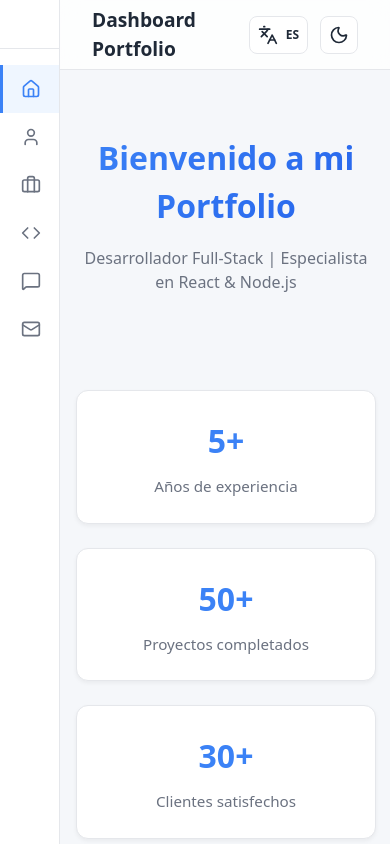
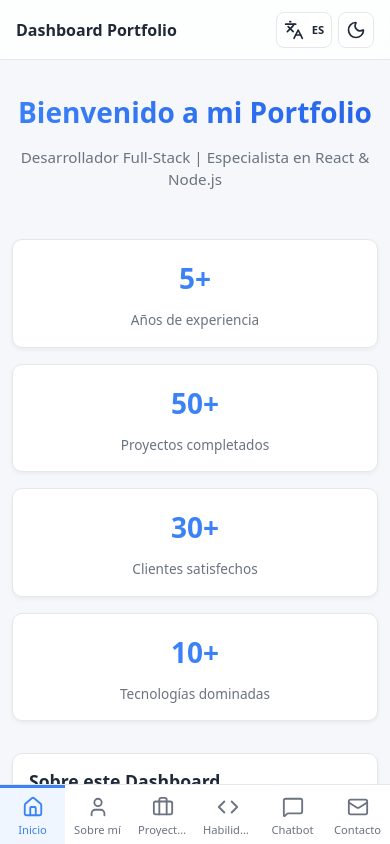
Before and after one commit to xabware/portfolio, a React (Vite) app: page / in a window 390 px wide. Shown: the top 844 px of the page. Built offline with nearby package versions, Linux system fonts and the light colour scheme.

Commit message:
optimizo css para móviles

```diff
--- a/src/App.css
+++ b/src/App.css
@@ -24,12 +24,32 @@
   width: 100%;
 }
 
+/* Tablet */
+@media (max-width: 1024px) {
+  .content-area {
+    padding: 1.5rem;
+  }
+}
+
+/* Mobile */
 @media (max-width: 768px) {
   .main-content {
-    margin-left: 60px;
+    margin-left: 0;
+    padding-bottom: 60px;
   }
 
   .content-area {
     padding: 1rem;
+    margin-top: 60px;
+  }
+
+  .section-content {
+    width: 100%;
   }
 }
+
+@media (max-width: 480px) {
+  .content-area {
+    padding: 0.75rem;
+  }
+}
--- a/src/components/Card.css
+++ b/src/components/Card.css
@@ -17,9 +17,35 @@
   font-size: 1.25rem;
   font-weight: 600;
   color: var(--text-primary);
+  line-height: 1.3;
 }
 
 .card-content {
   color: var(--text-secondary);
   line-height: 1.6;
 }
+
+@media (max-width: 768px) {
+  .card {
+    padding: 1.25rem;
+  }
+
+  .card-title {
+    font-size: 1.15rem;
+  }
+
+  .card-content {
+    font-size: 0.9rem;
+  }
+}
+
+@media (max-width: 480px) {
+  .card {
+    padding: 1rem;
+    border-radius: 10px;
+  }
+
+  .card-title {
+    font-size: 1.1rem;
+  }
+}
--- a/src/components/Chatbot.css
+++ b/src/components/Chatbot.css
@@ -193,7 +193,71 @@
 }
 
 @media (max-width: 768px) {
+  .chatbot-container {
+    height: calc(100vh - 140px);
+  }
+
+  .chatbot-messages {
+    padding: 1rem;
+  }
+
   .message-content {
     max-width: 85%;
   }
+
+  .message-content p {
+    font-size: 0.9rem;
+  }
+
+  .chatbot-input {
+    padding: 0.75rem 1rem;
+    gap: 0.5rem;
+  }
+
+  .chatbot-input input {
+    padding: 0.75rem;
+    font-size: 0.9rem;
+  }
+
+  .chatbot-input button {
+    padding: 0.75rem 1rem;
+  }
 }
+
+@media (max-width: 480px) {
+  .chatbot-container {
+    height: calc(100vh - 130px);
+  }
+
+  .chatbot-messages {
+    padding: 0.75rem;
+    gap: 0.75rem;
+  }
+
+  .message-icon {
+    width: 32px;
+    height: 32px;
+  }
+
+  .message-content {
+    max-width: 80%;
+    padding: 0.75rem 1rem;
+  }
+
+  .message-content p {
+    font-size: 0.875rem;
+  }
+
+  .chatbot-input {
+    padding: 0.5rem;
+  }
+
+  .chatbot-input input {
+    padding: 0.625rem 0.75rem;
+    font-size: 0.875rem;
+  }
+
+  .chatbot-input button {
+    padding: 0.625rem 0.875rem;
+  }
+}
--- a/src/components/Header.css
+++ b/src/components/Header.css
@@ -44,6 +44,8 @@
   gap: 0.5rem;
   color: var(--text-primary);
   transition: all 0.2s ease;
+  min-width: 40px;
+  min-height: 40px;
 }
 
 .language-toggle span {
@@ -59,10 +61,40 @@
 
 @media (max-width: 768px) {
   .header {
-    left: 60px;
+    left: 0;
+    height: 60px;
+  }
+
+  .header-content {
+    padding: 0 1rem;
   }
 
   .header h1 {
-    font-size: 1.2rem;
+    font-size: 1.1rem;
+  }
+
+  .header-actions {
+    gap: 0.5rem;
+  }
+
+  .theme-toggle,
+  .language-toggle {
+    padding: 0.4rem;
+    min-width: 36px;
+    min-height: 36px;
+  }
+
+  .language-toggle span {
+    font-size: 0.7rem;
   }
 }
+
+@media (max-width: 480px) {
+  .header h1 {
+    font-size: 1rem;
+  }
+
+  .header-actions {
+    gap: 0.4rem;
+  }
+}
--- a/src/components/Sidebar.css
+++ b/src/components/Sidebar.css
@@ -9,6 +9,7 @@
   left: 0;
   top: 0;
   transition: all 0.3s ease;
+  z-index: 999;
 }
 
 .sidebar-header {
@@ -28,6 +29,7 @@
   flex-direction: column;
   padding: 1rem 0;
   flex: 1;
+  overflow-y: auto;
 }
 
 .sidebar-item {
@@ -59,20 +61,61 @@
 
 .sidebar-item svg {
   flex-shrink: 0;
+  width: 20px;
+  height: 20px;
 }
 
+/* Mobile: barra inferior fija */
 @media (max-width: 768px) {
   .sidebar {
-    width: 60px;
+    width: 100%;
+    height: 60px;
+    top: auto;
+    bottom: 0;
+    border-right: none;
+    border-top: 1px solid var(--border-color);
+    flex-direction: row;
   }
 
-  .sidebar-header h2,
-  .sidebar-item span {
+  .sidebar-header {
     display: none;
   }
 
+  .sidebar-nav {
+    flex-direction: row;
+    padding: 0;
+    width: 100%;
+    justify-content: space-around;
+    overflow-x: auto;
+    overflow-y: hidden;
+  }
+
   .sidebar-item {
+    flex-direction: column;
+    gap: 0.25rem;
+    padding: 0.5rem;
+    flex: 1;
+    min-width: 60px;
     justify-content: center;
-    padding: 0.875rem;
+    border-left: none;
+    border-top: 3px solid transparent;
+    font-size: 0.7rem;
+  }
+
+  .sidebar-item.active {
+    border-left-color: transparent;
+    border-top-color: var(--primary-color);
+  }
+
+  .sidebar-item svg {
+    width: 22px;
+    height: 22px;
+  }
+
+  .sidebar-item span {
+    white-space: nowrap;
+    overflow: hidden;
+    text-overflow: ellipsis;
+    max-width: 100%;
   }
 }
--- a/src/components/sections/About.css
+++ b/src/components/sections/About.css
@@ -42,6 +42,7 @@
   margin: 0 0 0.5rem 0;
   color: var(--text-primary);
   font-size: 1.1rem;
+  line-height: 1.4;
 }
 
 .timeline-company {
@@ -60,6 +61,7 @@
   margin: 0 0 0.5rem 0;
   color: var(--text-primary);
   font-size: 1.1rem;
+  line-height: 1.4;
 }
 
 .education-institution {
@@ -68,3 +70,43 @@
   margin: 0 0 0.75rem 0;
   font-size: 0.9rem;
 }
+
+@media (max-width: 768px) {
+  .timeline {
+    padding-left: 1.5rem;
+  }
+
+  .timeline-dot {
+    left: -2rem;
+    width: 10px;
+    height: 10px;
+  }
+
+  .timeline-content h4,
+  .education-item h4 {
+    font-size: 1rem;
+  }
+
+  .timeline-company,
+  .education-institution {
+    font-size: 0.85rem;
+  }
+
+  .timeline-content p {
+    font-size: 0.9rem;
+  }
+}
+
+@media (max-width: 480px) {
+  .experience-section {
+    margin: 1rem 0;
+  }
+
+  .timeline {
+    padding-left: 1.25rem;
+  }
+
+  .timeline-dot {
+    left: -1.75rem;
+  }
+}
--- a/src/components/sections/Contact.css
+++ b/src/components/sections/Contact.css
@@ -63,6 +63,7 @@
   margin: 0;
   color: var(--text-secondary);
   font-size: 0.9rem;
+  word-break: break-word;
 }
 
 .contact-form {
@@ -124,3 +125,56 @@
   transform: translateY(-2px);
   box-shadow: 0 4px 12px rgba(59, 130, 246, 0.3);
 }
+
+@media (max-width: 768px) {
+  .contact-header h2 {
+    font-size: 1.75rem;
+  }
+
+  .contact-grid {
+    grid-template-columns: 1fr;
+    gap: 1rem;
+  }
+
+  .contact-method {
+    padding: 0.875rem;
+  }
+
+  .contact-icon {
+    width: 42px;
+    height: 42px;
+  }
+
+  .form-group input,
+  .form-group textarea {
+    font-size: 0.9rem;
+  }
+
+  .submit-btn {
+    width: 100%;
+  }
+}
+
+@media (max-width: 480px) {
+  .contact-header h2 {
+    font-size: 1.5rem;
+  }
+
+  .contact-method {
+    padding: 0.75rem;
+    gap: 0.75rem;
+  }
+
+  .contact-icon {
+    width: 40px;
+    height: 40px;
+  }
+
+  .contact-details h4 {
+    font-size: 0.95rem;
+  }
+
+  .contact-details p {
+    font-size: 0.85rem;
+  }
+}
--- a/src/components/sections/Home.css
+++ b/src/components/sections/Home.css
@@ -12,12 +12,14 @@
   -webkit-background-clip: text;
   -webkit-text-fill-color: transparent;
   background-clip: text;
+  line-height: 1.2;
 }
 
 .hero-subtitle {
   font-size: 1.25rem;
   color: var(--text-secondary);
   margin: 0;
+  line-height: 1.5;
 }
 
 .stats-grid {
@@ -61,6 +63,11 @@
 }
 
 @media (max-width: 768px) {
+  .hero-section {
+    padding: 2rem 0;
+    margin-bottom: 2rem;
+  }
+
   .hero-title {
     font-size: 2rem;
   }
@@ -69,7 +76,44 @@
     font-size: 1rem;
   }
 
+  .stats-grid {
+    grid-template-columns: repeat(2, 1fr);
+    gap: 1rem;
+  }
+
   .stat-number {
     font-size: 2rem;
   }
+
+  .stat-label {
+    font-size: 0.85rem;
+  }
+
+  .info-grid {
+    grid-template-columns: 1fr;
+    gap: 1rem;
+  }
 }
+
+@media (max-width: 480px) {
+  .hero-section {
+    padding: 1.5rem 0;
+    margin-bottom: 1.5rem;
+  }
+
+  .hero-title {
+    font-size: 1.75rem;
+  }
+
+  .hero-subtitle {
+    font-size: 0.95rem;
+  }
+
+  .stats-grid {
+    grid-template-columns: 1fr;
+  }
+
+  .stat-number {
+    font-size: 1.75rem;
+  }
+}
--- a/src/components/sections/Projects.css
+++ b/src/components/sections/Projects.css
@@ -30,6 +30,7 @@
   font-size: 1.25rem;
   margin: 0 0 0.75rem 0;
   color: var(--text-primary);
+  line-height: 1.3;
 }
 
 .project-description {
@@ -60,6 +61,7 @@
   gap: 1rem;
   padding-top: 1rem;
   border-top: 1px solid var(--border-color);
+  flex-wrap: wrap;
 }
 
 .project-links a {
@@ -76,3 +78,37 @@
   color: var(--primary-hover);
   transform: translateX(2px);
 }
+
+@media (max-width: 768px) {
+  .projects-header h2 {
+    font-size: 1.75rem;
+  }
+
+  .projects-grid {
+    grid-template-columns: 1fr;
+    gap: 1rem;
+  }
+
+  .project-title {
+    font-size: 1.15rem;
+  }
+
+  .project-description {
+    font-size: 0.9rem;
+  }
+
+  .tech-tag {
+    font-size: 0.8rem;
+    padding: 0.2rem 0.6rem;
+  }
+}
+
+@media (max-width: 480px) {
+  .projects-header h2 {
+    font-size: 1.5rem;
+  }
+
+  .project-title {
+    font-size: 1.1rem;
+  }
+}
--- a/src/components/sections/Skills.css
+++ b/src/components/sections/Skills.css
@@ -39,6 +39,7 @@
   display: flex;
   justify-content: space-between;
   margin-bottom: 0.5rem;
+  gap: 0.5rem;
 }
 
 .skill-name {
@@ -50,6 +51,7 @@
   font-size: 0.85rem;
   color: var(--text-secondary);
   font-weight: 600;
+  white-space: nowrap;
 }
 
 .skill-bar {
@@ -92,3 +94,42 @@
   color: white;
   transform: translateY(-2px);
 }
+
+@media (max-width: 768px) {
+  .skills-header h2 {
+    font-size: 1.75rem;
+  }
+
+  .skills-grid {
+    grid-template-columns: 1fr;
+    gap: 1rem;
+  }
+
+  .skill-name {
+    font-size: 0.9rem;
+  }
+
+  .skill-level {
+    font-size: 0.75rem;
+  }
+
+  .skill-tag {
+    font-size: 0.85rem;
+    padding: 0.4rem 0.8rem;
+  }
+}
+
+@media (max-width: 480px) {
+  .skills-header h2 {
+    font-size: 1.5rem;
+  }
+
+  .tags-container {
+    gap: 0.5rem;
+  }
+
+  .skill-tag {
+    font-size: 0.8rem;
+    padding: 0.35rem 0.7rem;
+  }
+}
--- a/src/index.css
+++ b/src/index.css
@@ -91,6 +91,18 @@ a {
 
 button {
   font-family: inherit;
+  -webkit-tap-highlight-color: transparent;
+}
+
+/* Mejorar tamaño de toque en móviles */
+@media (max-width: 768px) {
+  button, a, input, textarea, select {
+    min-height: 44px;
+  }
+
+  * {
+    -webkit-tap-highlight-color: rgba(0, 0, 0, 0);
+  }
 }
 
 ::-webkit-scrollbar {
@@ -110,3 +122,11 @@ button {
 ::-webkit-scrollbar-thumb:hover {
   background: var(--text-secondary);
 }
+
+/* Scrollbar más delgado en móviles */
+@media (max-width: 768px) {
+  ::-webkit-scrollbar {
+    width: 6px;
+    height: 6px;
+  }
+}
```
